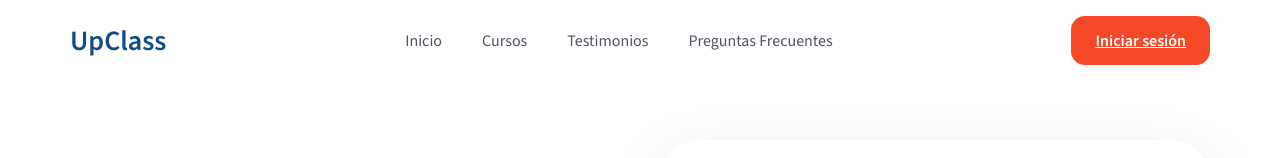
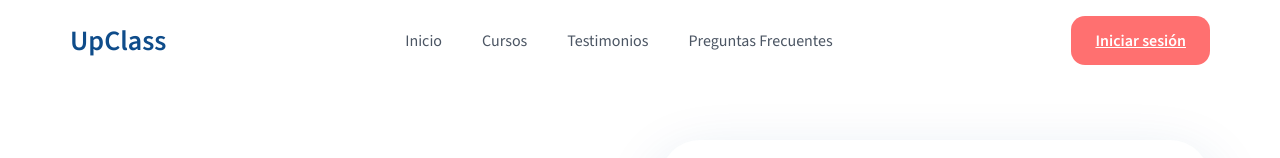
Before and after one commit to ByteForce6/UpClass, a React (Vite) app: page / in a window 1280 px wide. Shown: the top 158 px of the page. Built offline with nearby package versions, Linux system fonts and the light colour scheme.

Commit message:
Update home.css

```diff
--- a/src/Styles/home.css
+++ b/src/Styles/home.css
@@ -62,7 +62,7 @@ body{
 
 .home-login-btn{
   border:none;
-  background:#F54927;
+  background:#FF7070;
   color:white;
   padding:14px 24px;
   border-radius:14px;
```
